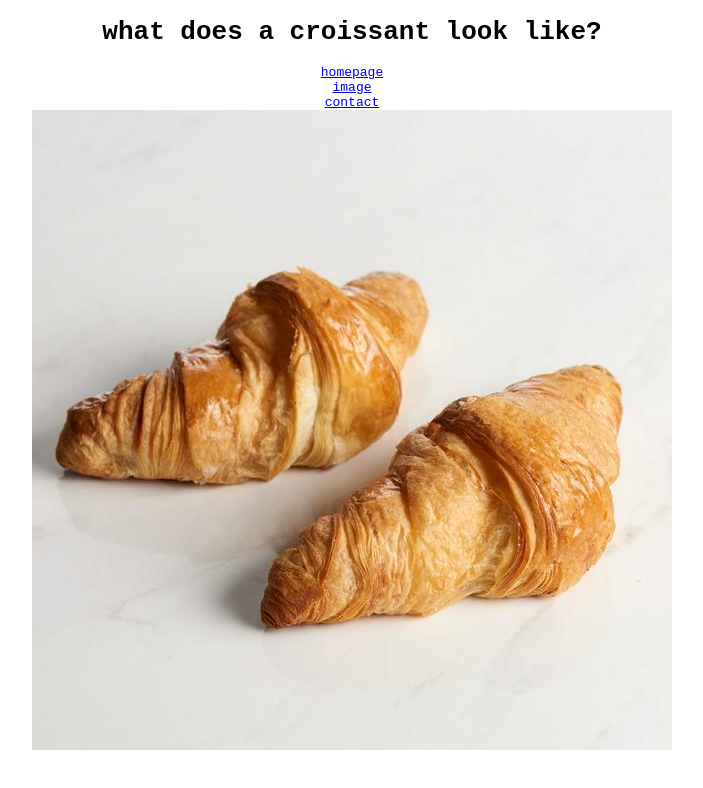
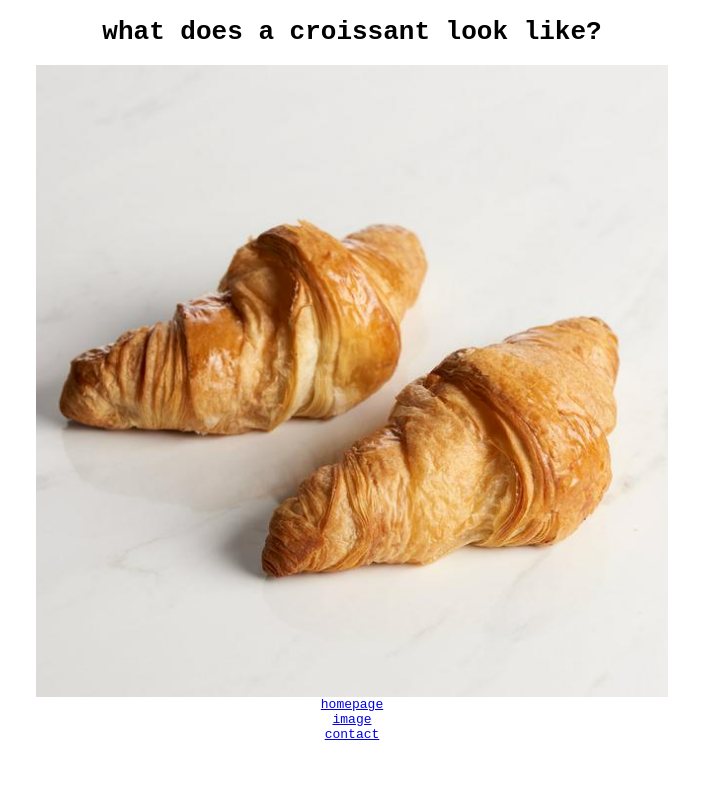
Before and after one commit to fleurdevanney/croissant, a plain HTML site: page image.html in a window 1280 px wide. Shown: the whole page, without its empty margins (288-991 px from the left). Drawn offline with Linux system fonts and the light colour scheme.

Commit message:
updated the size of image

```diff
--- a/image.html
+++ b/image.html
@@ -8,9 +8,9 @@
   </head>
   <body>
     <h1>what does a croissant look like?</h1>
+    <img src="image/croissant.jpg" class="croissant-image" />
     <a href="/">homepage</a>
     <a href="/image.html" target="_blank">image</a>
     <a href="/contact.html" target="_blank">contact</a>
-    <img src="image/croissant.jpg" alt="" />
   </body>
 </html>
--- a/style/style.css
+++ b/style/style.css
@@ -9,7 +9,8 @@ a {
   display: block;
 }
 
-img {
+.croissant-image {
   display: block;
   margin: auto;
+  max-width: 50%;
 }
```
